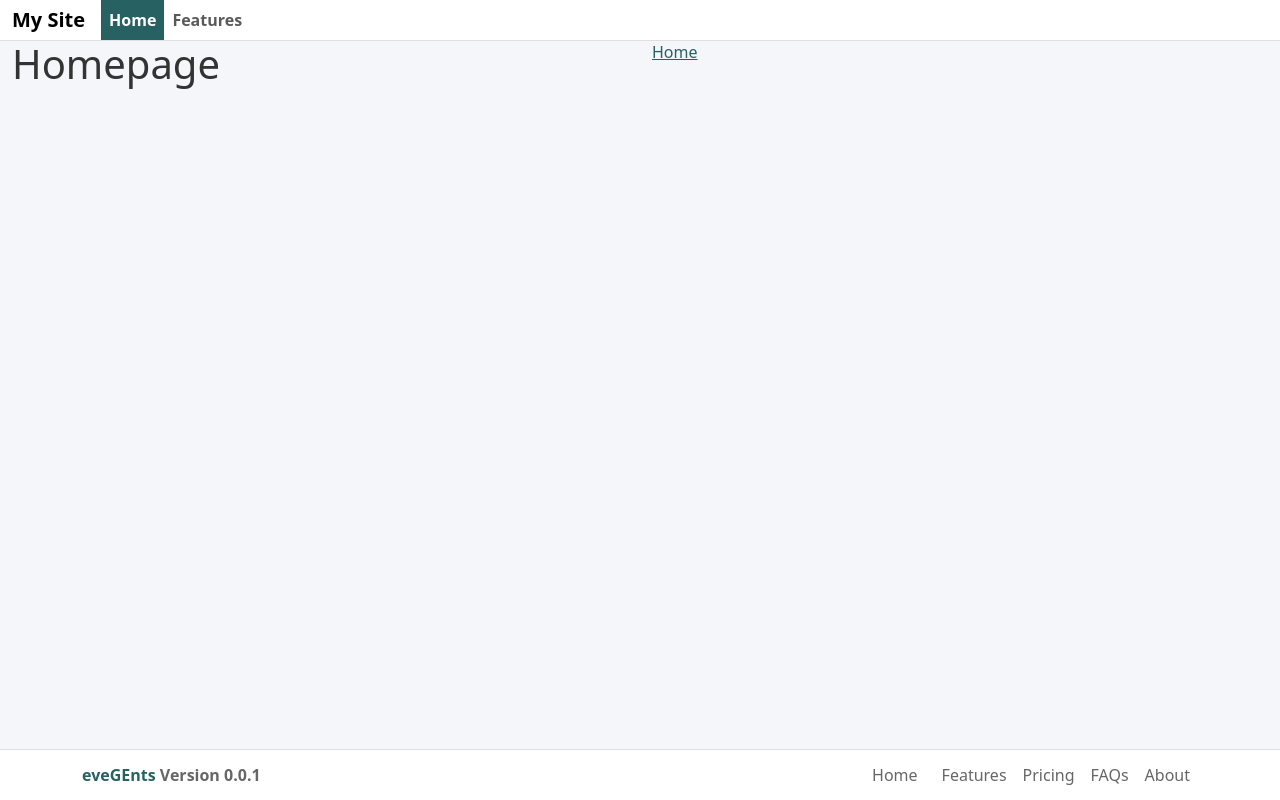
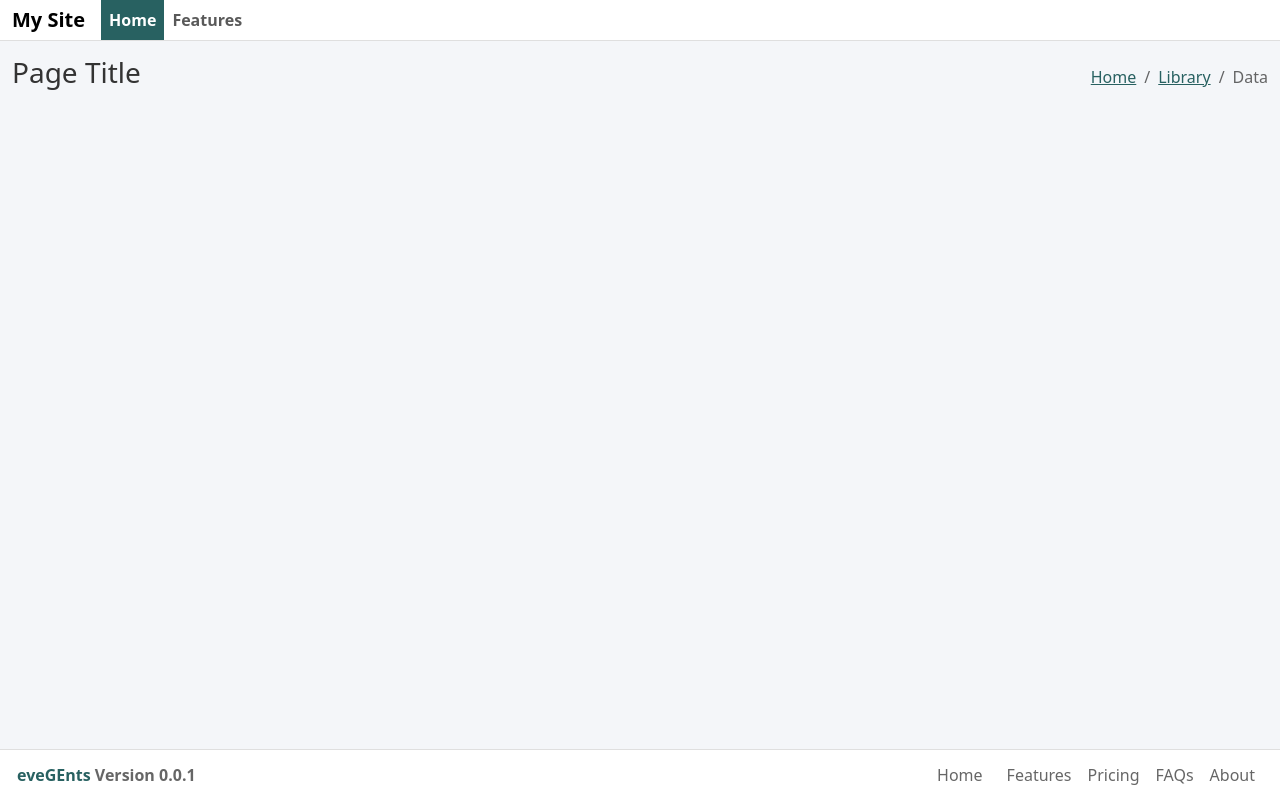
Before and after one commit to eveGEnts/Go-Headless, a React (Create React App) app: page /home.html in a window 1280 px wide. Built offline with nearby package versions, Linux system fonts and the light colour scheme.

Commit message:
home page

```diff
--- a/src/App.css
+++ b/src/App.css
@@ -1,7 +1,7 @@
 body {
   padding-top: 40px;
   background-color: gray;
-  /*background-color: gray;*/
+  font-family: sans-serif;
 }
 
 @media (max-width: 768px) {
@@ -10,14 +10,3 @@ body {
       /*background-color: gray;*/
   }
 }
-
-/*
-#root {
-  display: flex;
-  flex-direction: column;
-  min-height: 100vh;
-}
-.container {
-  flex: 1;
-}
-*/
--- a/src/components/Footer.js
+++ b/src/components/Footer.js
@@ -4,7 +4,7 @@ import React from 'react';
 const Footer = () => {
     return (
         <footer className="footer fixed-bottom bg-white" style={{padding: '5px', borderTop: '1px solid #DFDFDF'}}>
-            <div className="container">
+            <div className="container-fluid">
                 <div className="row">
 
                     {/* Company name aligned to the left */}
--- a/src/pages/Home.js
+++ b/src/pages/Home.js
@@ -37,22 +37,18 @@ function Home() {
         <div>
           <Navbar />
 
-          <div className="content-wrapper">
-                <section className="content-header">
-                    <div className="container-fluid">
-                        <div className="row mb-2">
-                            <div className="col-sm-6">
-                                <h1 className="font-weight-bold">Homepage</h1>
-                            </div>
-                            <div className="col-sm-6">
-                                <ol className="breadcrumb float-sm-right">
-                                    <li className="breadcrumb-item"><a href="#">Home</a></li>
-                                </ol>
-                            </div>
-                        </div>
-                    </div>
-                </section>
+          <div className="container-fluid mt-3">
+            <div className="d-flex justify-content-between align-items-center">
+                <h1 className="h3">Page Title</h1>
+                <nav aria-label="breadcrumb">
+                    <ol className="breadcrumb mb-0">
+                        <li className="breadcrumb-item"><a href="#">Home</a></li>
+                        <li className="breadcrumb-item"><a href="#">Library</a></li>
+                        <li className="breadcrumb-item active" aria-current="page">Data</li>
+                    </ol>
+                </nav>
             </div>
+        </div>
 
           <Footer />
         </div>
```
